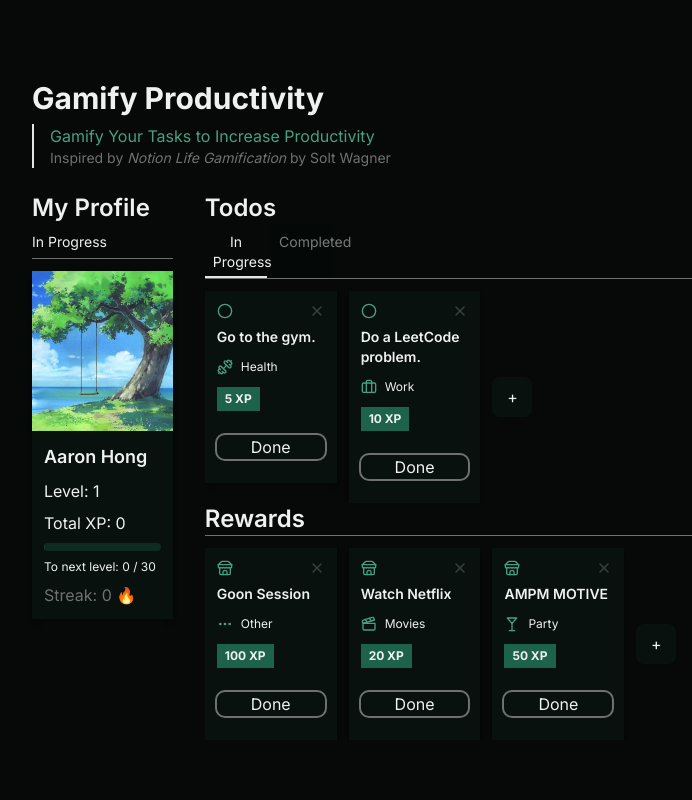
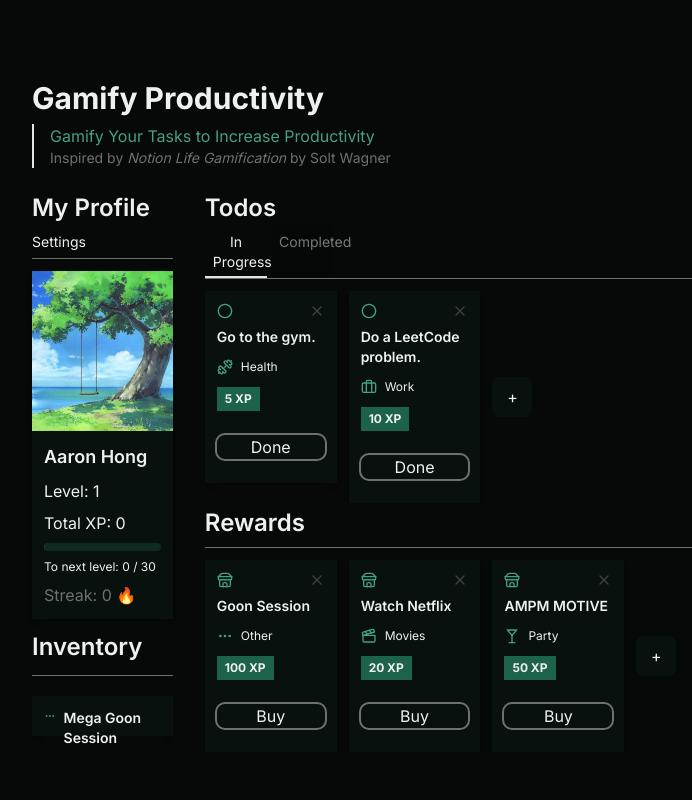
Before and after one commit to AaronHongry/gamify-life, a Next.js app: page / in a window 1280 px wide. Shown: the top 800 px of the page, without its empty margins (192-884 px from the left). Built offline with nearby package versions, Linux system fonts and the light colour scheme.

Commit message:
Created Everything

```diff
--- a/src/app/globals.css
+++ b/src/app/globals.css
@@ -77,8 +77,6 @@
   background-color: #46a082;
 }
 
-
-
 @layer base {
   :root {
     --background: 0 0% 100%;
--- /dev/null
+++ b/src/components/deleteRewards.tsx
@@ -0,0 +1,26 @@
+import { motion } from "motion/react";
+import React, { useState } from "react";
+
+interface DeleteRewardProps {
+    onDelete: () => void;
+    onCancel: () => void;
+}
+
+const DeleteReward: React.FC<DeleteRewardProps> = ({ onDelete, onCancel }) => {
+    return (
+        <>
+            <motion.div initial={{ opacity: 0 }} animate={{ opacity: 1 }} exit={{ opacity: 0 }} className="fixed inset-0 bg-black bg-opacity-40 z-40"></motion.div>
+            <div className="fixed inset-0 flex items-center justify-center z-50">
+                <motion.div initial={{ opacity: 0, scale: 0 }} animate={{ opacity: 1, scale: 1}} exit={{ opacity: 0, scale: 0 }} transition={{ ease: "backInOut", }} className="card-background flex flex-col gap-2 px-12 py-8 items-center justify-center rounded-lg shadow-lg w-1/5">
+                    <h1 className="text-3xl font-semibold pb-8 text-center">Are you sure you want to delete this reward?</h1>
+                    <div className="flex flex-row w-full gap-4">
+                        <button id="cancel-button" className="my-3 py-2 rounded-md w-1/3" onClick={onCancel}>Cancel</button>
+                        <button id="" className="my-3 py-2 rounded-md bg-red-500 hover:bg-red-400 transition outline outline-2 outline-gray-500 w-2/3 font-semibold" onClick={onDelete}>Delete</button>
+                    </div>
+                </motion.div>
+            </div>
+        </>
+    );
+}
+
+export default DeleteReward;
--- /dev/null
+++ b/src/components/inventoryItem.tsx
@@ -0,0 +1,33 @@
+import { motion } from "motion/react"
+import { Ellipsis, Gamepad2, Martini, Clapperboard} from "lucide-react";
+
+interface InventoryItemProps {
+    name: string,
+    tag: string
+}
+
+const InventoryItem: React.FC<InventoryItemProps> = ({name, tag}) => {
+    return (
+        <motion.div
+            layout
+            transition={{duration: 0.3}}
+            whileTap={{ scale: 0.95, transition: {duration: 0.1} }}
+            whileHover={{ scale: 1.05, transition: {duration: 0.3} }}
+            className="w-full h-10 card-background shadow-md ">
+            <div className="flex flex-col gap-3 py-3 px-3">
+                <div className="flex flex-row gap-2 items-start">
+                { tag == "Games" ? (
+                    <Gamepad2 className="w-4 h-4 p-color"/>
+                ) : tag == "Party" ? (
+                    <Martini className="w-4 h-4 p-color"/>
+                ) : tag == "Movies" ? (
+                    <Clapperboard className="w-4 h-4 p-color"/>)
+                : (<Ellipsis className="w-4 h-4 p-color"/>)}
+                    <h1 className="text-sm font-semibold">{name}</h1>
+                </div>
+            </div>
+        </motion.div>
+    );
+}
+
+export default InventoryItem;
--- a/src/components/mainMenu.tsx
+++ b/src/components/mainMenu.tsx
@@ -7,6 +7,9 @@ import DeleteTask from "./deleteTask";
 import InProgressTab from "./inProgressTab";
 import CompletedTab from "./completedTab";
 import RewardsTab from "./rewardsTab";
+import AddReward from "./addRewards";
+import DeleteReward from "./deleteRewards";
+import InventoryItem from "./inventoryItem";
 import { motion, AnimatePresence} from "motion/react";
 import { useState, useEffect } from "react";
 
@@ -19,9 +22,12 @@ const MainMenu = () => {
         {id: "task-1737364864", name: "Goon", tag: "Other", xp: 20, completed: true, date: "January 19, 2025"}
     ]);
     const [rewards, setRewards] = useState<{id: string, name: string, tag: string, cost: number, active: boolean, date: string}[]>([
-        {id: "task-1737361234", name: "Goon Session", tag: "Other", cost: 100, active: false, date: "January 19, 2025"},
-        {id: "task-1737364567", name: "Watch Netflix", tag: "Movies", cost: 20, active: false, date: "January 19, 2025"},
-        {id: "task-1737362345", name: "AMPM MOTIVE", tag: "Party", cost: 50, active: false, date: "January 19, 2025"}
+        {id: "reward-1737361234", name: "Goon Session", tag: "Other", cost: 100, active: false, date: "January 19, 2025"},
+        {id: "reward-1737364567", name: "Watch Netflix", tag: "Movies", cost: 20, active: false, date: "January 19, 2025"},
+        {id: "reward-1737362345", name: "AMPM MOTIVE", tag: "Party", cost: 50, active: false, date: "January 19, 2025"}
+    ]);
+    const [inventory, setInventory] = useState<{id: string, name: string, tag: string, cost: number, active: boolean, date: string}[]>([
+        {id: "reward-1737361111", name: "Mega Goon Session", tag: "Other", cost: 100, active: false, date: "January 19, 2025"}
     ]);
 
     const [isAddTaskOpen, setIsAddTaskOpen] = useState(false);
@@ -78,12 +84,49 @@ const MainMenu = () => {
         setActiveTab(current == "inProgress" ? "inProgress" : "completed");
     }
 
+    const handleAddReward = (newReward: {id: string, name: string, tag: string, cost: number, active: boolean, date: string}) => {
+        setRewards((prevReward) => [...prevReward, newReward]);
+    }
+
+    const setDeleteReward = (id:string) => {
+        setIsDeleteRewardOpen(true);
+        setCurrentRewardDelete(id);
+    }
+
+    const handleDeleteReward = () => {
+        if (currentRewardDelete != null) {
+            setRewards((prevReward) => prevReward.filter((reward, _) => reward.id != currentRewardDelete));
+            setCurrentRewardDelete(null);
+        }
+        setIsDeleteRewardOpen(false);
+    }
+
+    const handleRewardDone = (id: string) => {
+        const rewardCost = rewards.find(reward => reward.id == id)?.cost;
+        if (rewardCost && rewardCost <= totalXp) {
+            setTotalXp(prev => prev - rewardCost);
+
+            const [doneReward] = rewards.filter((reward, _) => reward.id == id);
+            doneReward.id = `inventory-${Date.now()}`;
+            if (doneReward) {
+                setInventory(prevInventory => [doneReward, ...prevInventory]);
+            }
+        }
+    }
+
+
     // Add when creating backend
     useEffect(() => {
 
     }, [tasks]);
 
     useEffect(() => {
+        setRewards(prevRewards =>
+            prevRewards.map(reward =>
+                ({...reward, active: totalXp >= reward.cost})
+            )
+        );
+
         if (currentXp >= 30 && !xpAnimating) {
             setXpAnimating(true);
 
@@ -98,19 +141,30 @@ const MainMenu = () => {
                 setCurrentXp(leftover);
                 setXpAnimating(false);
             }, 200);
-
         }
-
-    }, [currentXp]);
+    }, [currentXp, totalXp]);
 
     return (
         <>
             <div className="flex xl:flex-row flex-col">
                 <div className="flex flex-col xl:w-1/5 w-full h-full p-4">
                     <h1 className="text-2xl font-semibold">My Profile</h1>
-                    <p className="text-sm py-1 pt-2 border-b-2 border-transparent">In Progress</p>
+                    <p className="text-sm py-1 pt-2 border-b-2 border-transparent">Settings</p>
                     <Separator className="mt-0 mb-3 aa-bg"/>
                     <Profile level={currentLevel} totalXp={totalXp} currentXp={currentXp} streak={currentStreak}/>
+
+                    <div className="flex flex-col gap-2 pt-2">
+                        <h1 className="text-2xl font-semibold py-1">Inventory</h1>
+                        <Separator className="mt-0 mb-3 aa-bg"/>
+                        <div className="h-full overflow-hidden">
+                            <motion.div drag="y" dragConstraints={{top: 0, bottom: 0}} dragElastic={0.1} whileDrag={{cursor: "grabbing"}} style={{cursor: "grab"}} className="flex flex-col w-full h-52 max-h-52 overflow-y-auto overflow-x-hidden">
+                                {inventory.map((inventoryItem, _) => (
+                                    <InventoryItem key= {inventoryItem.id} name={inventoryItem.name} tag={inventoryItem.tag}/>
+                                ))}
+                            </motion.div>
+                        </div>
+                        <Separator className="mt-0 mb-3 aa-bg"/>
+                    </div>
                 </div>
                 <div className="p-4 w-4/5 h-full">
                     <h1 className="text-2xl font-semibold">Todos</h1>
@@ -123,16 +177,18 @@ const MainMenu = () => {
                         {activeTab == "completed" && <CompletedTab completedTasks={completedTasks}/>}
                     </div>
 
-                    <h1 className="text-2xl font-semibold">Rewards</h1>
+                    <h1 className="text-2xl font-semibold py-1 pb-2">Rewards</h1>
                     <Separator className="mt-0 mb-3 aa-bg"/>
-                    <div className="w-full h-full overflow-hidden">
-                        <RewardsTab rewards={rewards} handleDeleteReward={() => {}} handleAddReward={() => {}} handleDoneReward={() => {}}/>
+                    <div className="relative w-full h-full overflow-hidden">
+                        <RewardsTab rewards={rewards} handleDeleteReward={setDeleteReward} handleAddReward={() => setIsAddRewardOpen(true)} handleDoneReward={handleRewardDone}/>
                     </div>
                 </div>
             </div>
             <AnimatePresence>
                 {isAddTaskOpen && <AddTask onAddTask={handleAddTask} onClose={() => setIsAddTaskOpen(false)} />}
                 {isDeleteTaskOpen && <DeleteTask onCancel={() => setIsDeleteTaskOpen(false)} onDelete={handleDeleteTask} />}
+                {isAddRewardOpen && <AddReward onAddReward={handleAddReward} onClose={() => setIsAddRewardOpen(false)} />}
+                {isDeleteRewardOpen && <DeleteReward onCancel={() => setIsDeleteRewardOpen(false)} onDelete={handleDeleteReward} />}
             </AnimatePresence>
 
         </>
--- a/src/components/rewards.tsx
+++ b/src/components/rewards.tsx
@@ -17,10 +17,17 @@ interface RewardsProps {
 
 const Rewards: React.FC<RewardsProps>= ({id, name, tag, cost, onDelete, active, onDone, date}) => {
 
-    const [exitAnimation, setExitAnimation] = useState<"delete" | "done" | null>(null);
+    const [exitAnimation, setExitAnimation] = useState<"delete" | null>(null);
+    const [scope, animate] = useAnimate();
 
     const handleDone = () => {
-        setExitAnimation("done");
+        if (active) {
+            animate(scope.current, {translateY: [0, 10, -5, 0]}, {duration: 0.5, ease: "anticipate"});
+            animate(scope.current, {backgroundColor: ["#11201b", "#09110e"]}, {duration: 0.5, ease: "anticipate"});
+        } else {
+            animate(scope.current, {translateX: [0, 5, -5, 5, -5, 0]}, {duration: 0.5, ease: "anticipate"});
+            animate(scope.current, {backgroundColor: ["#321919", "#09110e"]}, {duration: 0.5, ease: "anticipate"});
+        }
         onDone();
     }
 
@@ -30,13 +37,12 @@ const Rewards: React.FC<RewardsProps>= ({id, name, tag, cost, onDelete, active,
     }
 
     return (
-        <motion.div
+        <motion.div ref={scope}
             layout
             transition={{duration: 0.3}}
             whileTap={{ scale: 0.95, transition: {duration: 0.1} }}
             whileHover={{ scale: 1.05, transition: {duration: 0.3} }}
-            exit={exitAnimation == "done" ? { opacity: 0, translateY: -100, transition: {duration: 0.2, ease: "backIn"} } :
-                exitAnimation == "delete" ? { opacity: 0, scale: 0, transition: { duration: 0.2, ease: "anticipate" }} :
+            exit={ exitAnimation == "delete" ? { opacity: 0, scale: 0, transition: { duration: 0.2, ease: "anticipate" }} :
                 { opacity: 0, transition: { duration: 0.2 }}}
             className="w-1/5 h-full card-background shadow-md">
             <div className="flex flex-col gap-3 py-3 px-3">
@@ -56,12 +62,9 @@ const Rewards: React.FC<RewardsProps>= ({id, name, tag, cost, onDelete, active,
                     <div className="flex flex-row gap-2 items-center"><Clapperboard className="w-4 h-4 p-color"/><p className="text-xs text-color">{tag}</p></div>)
                 : (<div className="flex flex-row gap-2 items-center"><Ellipsis className="w-4 h-4 p-color"/><p className="text-xs text-color">{tag}</p></div>)}
 
-                { active ? (
-                    <p className="text-xs aa-color self-start py-1">{date}</p>
-                ) : (
-                    <p className="text-xs text-color font-bold s-bg self-start px-2 py-1">{cost} XP</p>
-                )}
-                <button id="done-button" className={`${active && "invisible"} my-3 rounded-lg`} onClick={handleDone}>Done</button>
+                <p className="text-xs text-color font-bold s-bg self-start px-2 py-1">{cost} XP</p>
+
+                <button id="done-button" className={`my-3 rounded-lg`} onClick={handleDone}>Buy</button>
             </div>
         </motion.div>
     );
--- a/src/components/rewardsTab.tsx
+++ b/src/components/rewardsTab.tsx
@@ -34,8 +34,8 @@ const RewardsTab: React.FC<RewardsTabProps> = ({rewards, handleDeleteReward, han
                     <motion.button layout transition={{duration: 0.2, ease: "easeInOut"}} id="addTask" initial={{opacity: 0}} animate={{opacity: 1}} exit={{ opacity: 0 }} whileHover={{ scale: 1.1 }} whileTap={{ scale: 0.9 }} className="card-background h-10 w-10 self-center rounded-lg" onClick={handleAddReward}>+</motion.button>}
                 {!showButton &&
                     <motion.div initial={{opacity: 0}} animate={{opacity: 1}} exit={{opacity: 0}} transition={{delay: 0.3}} className="flex flex-col w-full h-full justify-center items-center py-2 gap-3">
-                        <p className="text-2xl">You have no tasks!</p>
-                        <button id="add-button" className="my-3 py-2 t-bg rounded-md p-bg w-1/5 font-semibold" onClick={handleAddReward}>Add Item</button>
+                        <p className="text-2xl">You have no rewards!</p>
+                        <button id="add-button" className="my-3 py-2 t-bg rounded-md p-bg w-1/5 font-semibold" onClick={handleAddReward}>Add Reward</button>
                     </motion.div>}
             </AnimatePresence>
         </motion.div>
```
Also changed, not shown: src/components/addRewards.tsx (renamed from src/components/addTask.tsx, +17 -16 lines).
